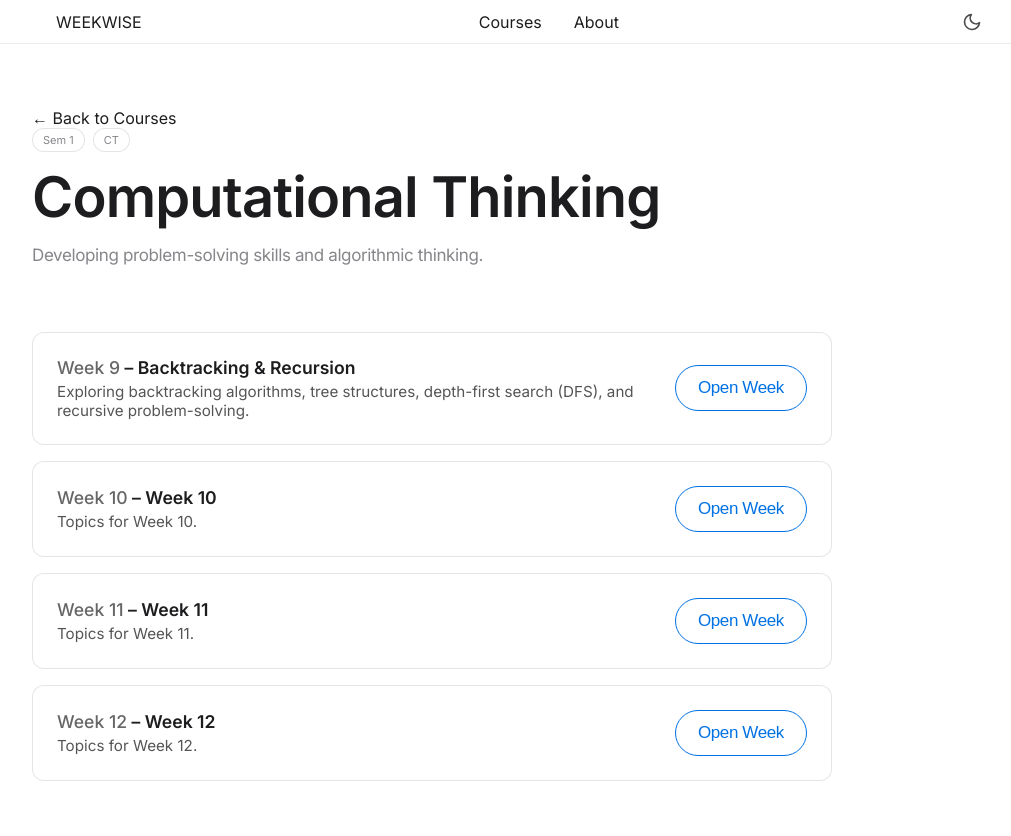
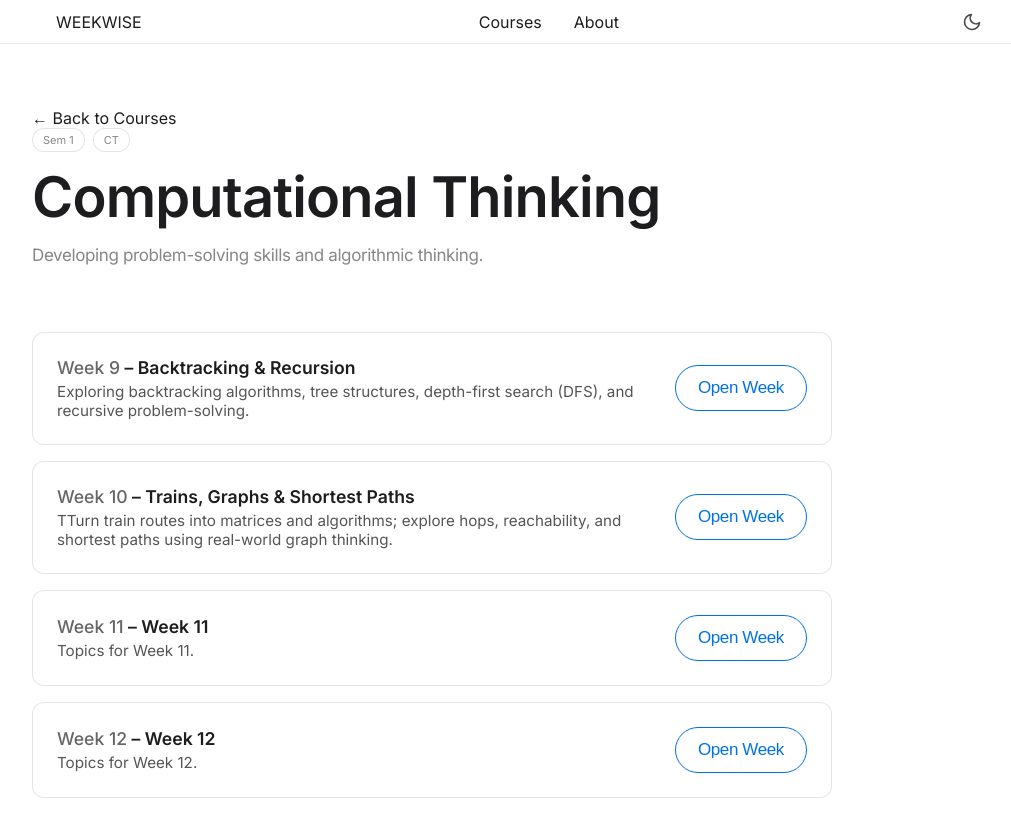
Before and after one commit to boringinteractive-dotcom/head-on-a-radio, a Next.js app: page /course/ct in a window 1280 px wide. Shown: the top 836 px of the page, without its empty margins (118-1129 px from the left). Built offline with nearby package versions, Linux system fonts and the light colour scheme.

Commit message:
Update mockData.js

```diff
--- a/src/data/mockData.js
+++ b/src/data/mockData.js
@@ -71,8 +71,8 @@ export const courses = [
             },
             {
                 weekNumber: 10,
-                title: "Week 10",
-                description: "Topics for Week 10.",
+                title: "Trains, Graphs & Shortest Paths",
+                description: "TTurn train routes into matrices and algorithms; explore hops, reachability, and shortest paths using real-world graph thinking.",
             },
             {
                 weekNumber: 11,
```
